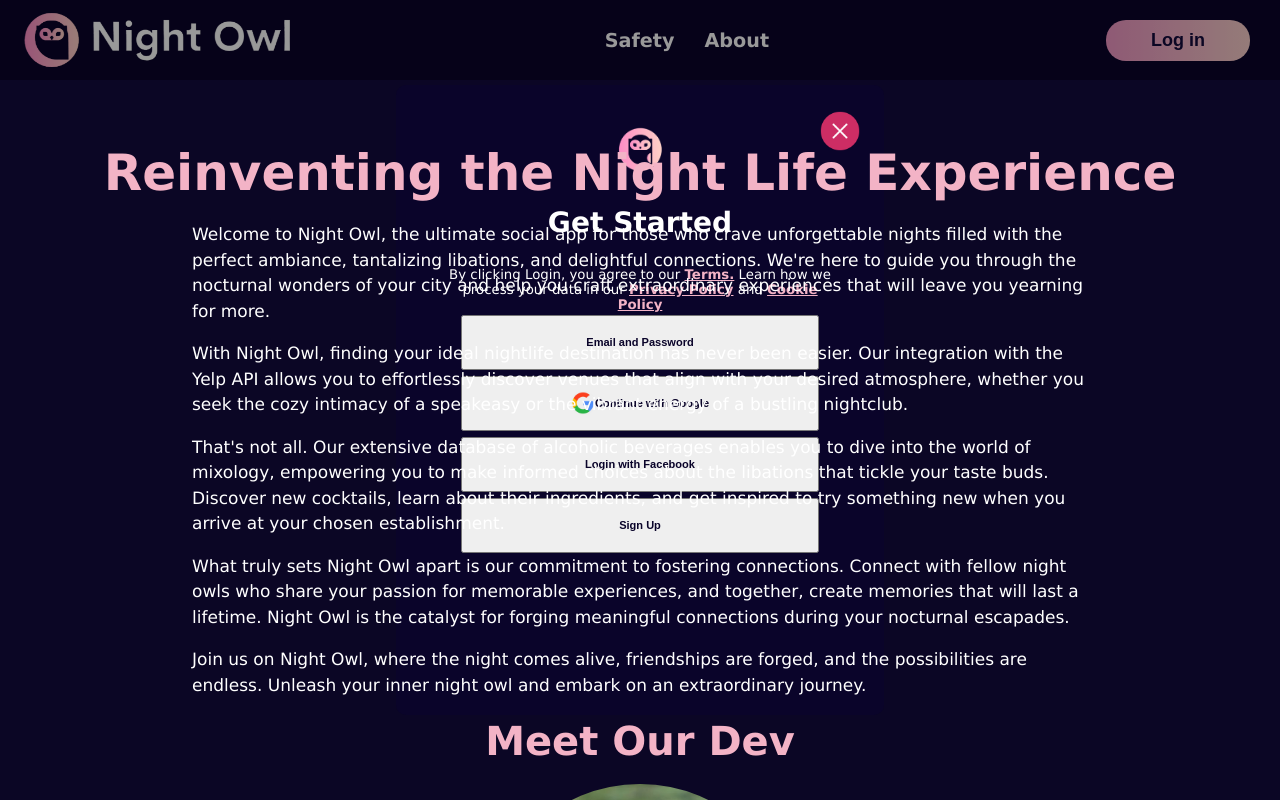
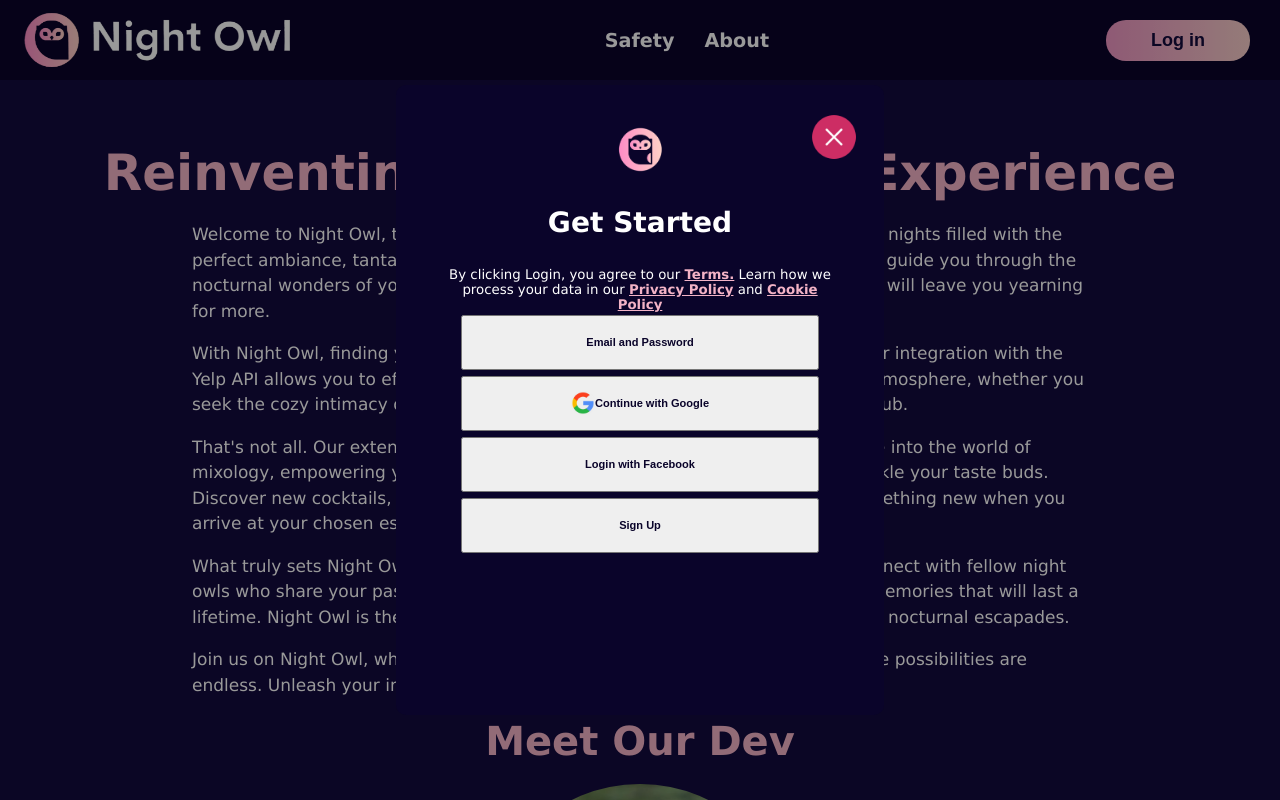
Before and after one commit to EmaleeSoto/night-owl, a React (Create React App) app in the folder front-end/: page /about in a window 1280 px wide. Both pictures are taken after a click on the button "Log in". Shown: the top 800 px of the page. Built offline with nearby package versions, Linux system fonts and the light colour scheme; no server answers.

Commit message:
Moved files around and fix modal on about page

```diff
--- a/front-end/src/App.js
+++ b/front-end/src/App.js
@@ -10,7 +10,7 @@ import {
   deleteUser,
 } from "firebase/auth";
 import Home from "./pages/Home";
-import Footer from "./pages/Footer";
+import Footer from "./components/Footer";
 import About from "./pages/About";
 import LoginModal from "./components/auth/LoginModal";
 import Onboarding from "./components/user/Onboarding";
--- a/front-end/src/components/LoginMethod.scss
+++ b/front-end/src/components/auth/LoginMethod.scss
@@ -1,4 +1,4 @@
-@import '../assets/utils/_colors.scss';
+@import '../../assets/utils/_colors.scss';
 .loginMethod {
     text-align: center;
 
--- a/front-end/src/components/auth/LoginModal.js
+++ b/front-end/src/components/auth/LoginModal.js
@@ -1,5 +1,5 @@
 import { useEffect } from "react";
-import LoginMethod from "../LoginMethod";
+import LoginMethod from "./LoginMethod";
 import "./LoginModal.scss";
 
 const LoginModal = ({ setHomeModalOpen }) => {
--- a/front-end/src/components/auth/LoginModal.scss
+++ b/front-end/src/components/auth/LoginModal.scss
@@ -5,8 +5,7 @@
     left: 0;
     right: 0;
     bottom: 0;
-    // align-items: center;
-
+    z-index: 2;
 
     &__modalBackdrop {
         position: absolute;
@@ -31,7 +30,6 @@
         top: 50%;
         left: 50%;
         transform: translate(-50%, -50%);
-        z-index: 1;
 
         &__modalTextContent {
 
@@ -74,20 +72,18 @@
             transform: translate(-50%, 50%);
             background-color: $noir;
             text-align: center;
+
             img {
-                width: 44px;
+                width: 50px;
                 height: auto;
                 text-align: center;
                 cursor: pointer;
             }
+
             img:hover {
                 transform: scale(1.1);
             }
         }
-
-        &__loginOptions {
-
-        }
     }
 
 }
--- a/front-end/src/pages/About.scss
+++ b/front-end/src/pages/About.scss
@@ -2,6 +2,7 @@
 
 .aboutSection {
   color: $snow_white;
+  z-index: 0 !important;
 
   &__header {
     text-align: center;
```
Also changed, not shown: front-end/src/components/Footer.js (renamed from front-end/src/pages/Footer.js), front-end/src/components/Footer.scss (renamed from front-end/src/pages/Footer.scss), front-end/src/components/auth/LoginMethod.js (renamed from front-end/src/components/LoginMethod.js).
